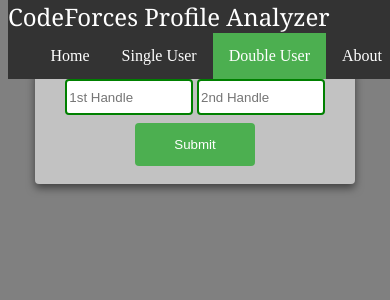
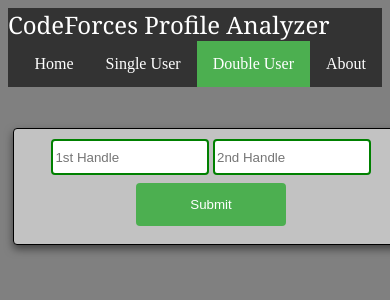
Before and after one commit to TamimEhsan/CPA, a PHP site: page /double.html in a window 390 px wide. Shown: the top 300 px of the page. Run offline with PHP 8.4, Linux system fonts and the light colour scheme; some libraries are stand-ins or nearby versions.

Commit message:
Update mystyle.css

```diff
--- a/css/mystyle.css
+++ b/css/mystyle.css
@@ -199,9 +199,7 @@ body{
 }
 /* navigation*/
 ul {
-	position: fixed;
-	top: 0;
-	width: 100%;
+
   list-style-type: none;
   margin: 0;
   padding: 0;
@@ -229,3 +227,15 @@ li a:hover:not(.active) {
 .active {
   background-color: #4CAF50;
 }
+
+/* mobile view portrait*/
+@media screen and (max-width: 700px) {
+  .card  {
+    width:100%;
+	margin:5px;
+	border: 1px solid black;
+  }
+  .infoCard {
+	width:100%;
+	margin:5px;
+  }
```
